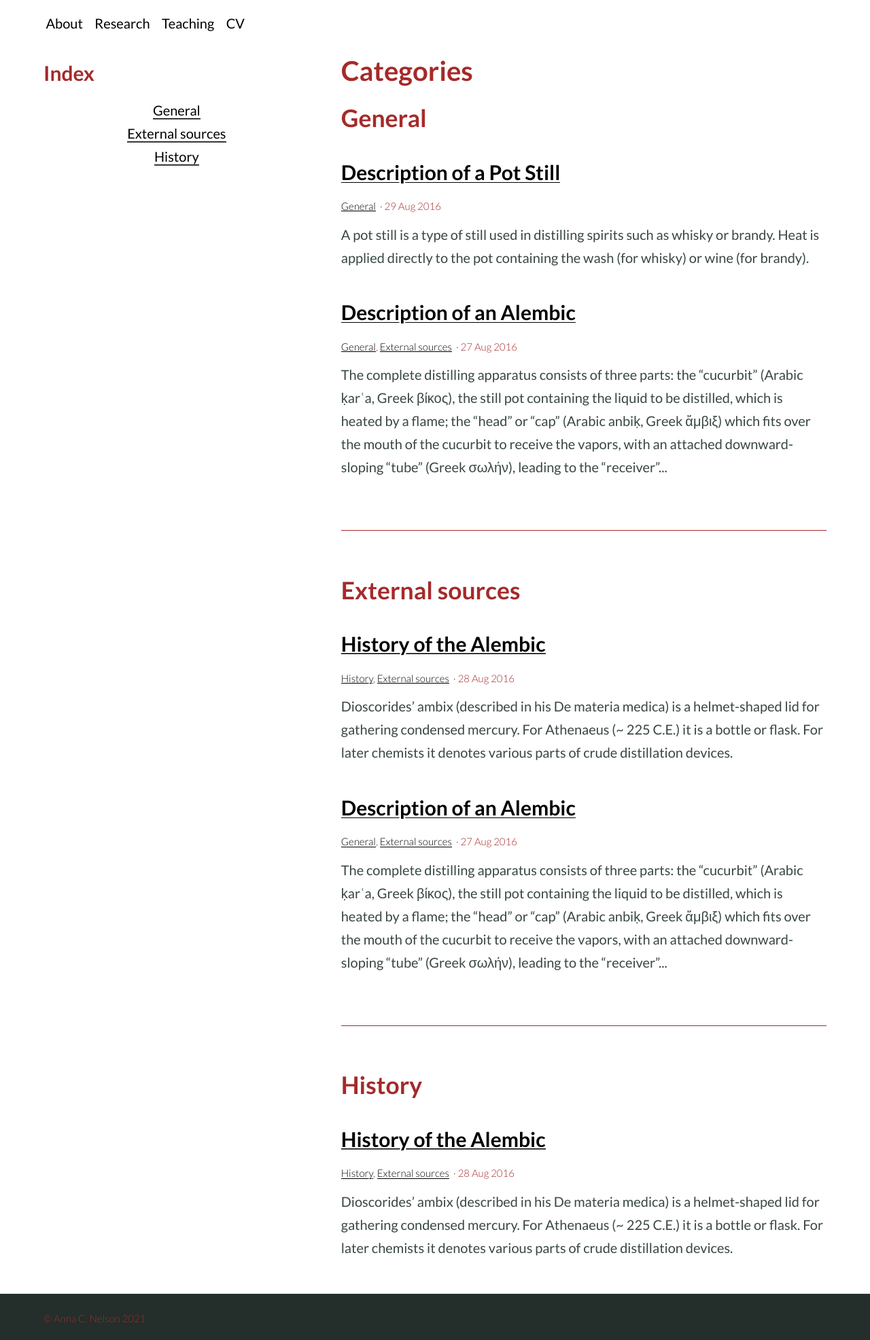
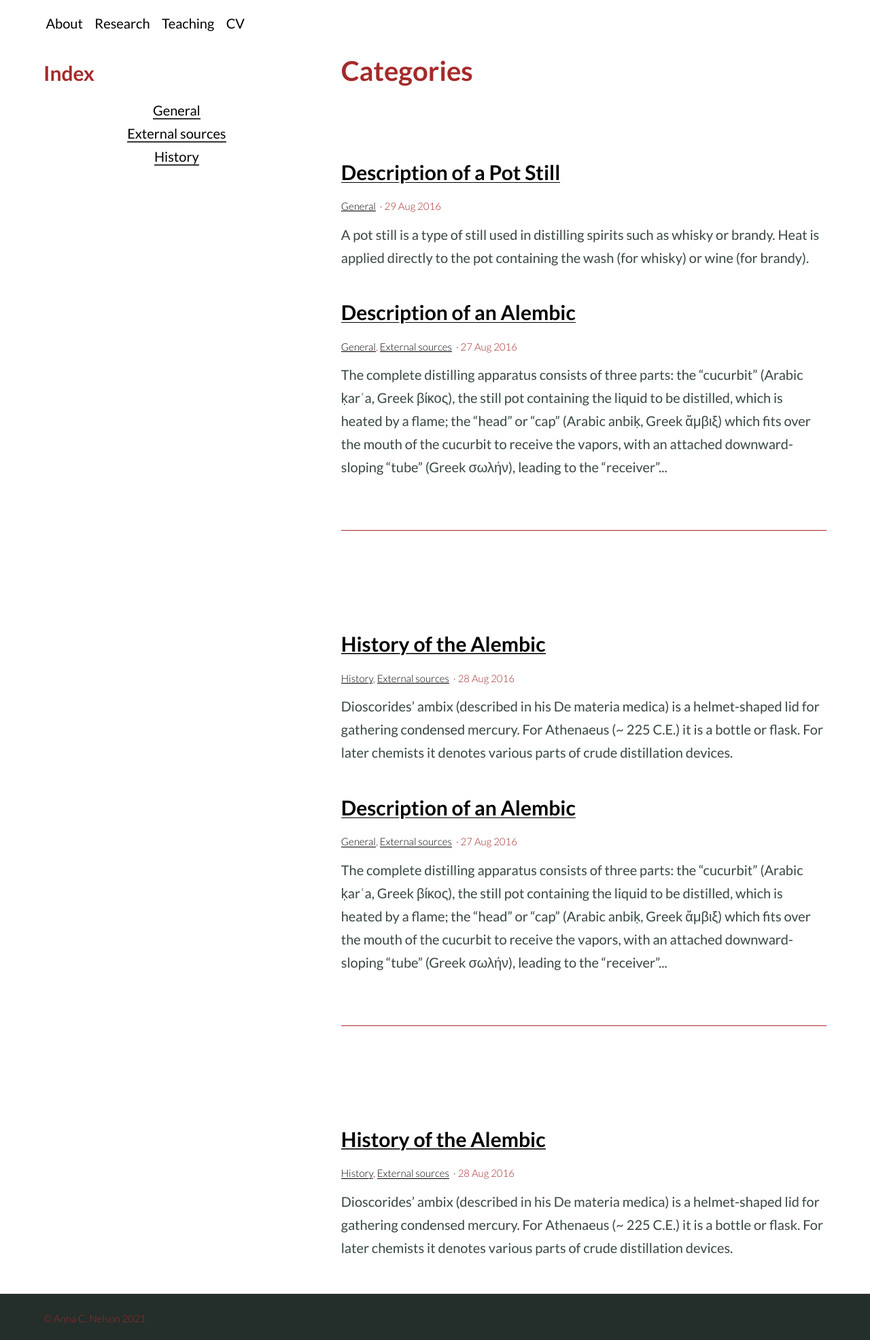
Before and after one commit to cheehantan/cheehantan.github.io, a Jekyll site: the page built from categories.md, in a window 1280 px wide. Shown: the whole page at 68% size. Built offline with Jekyll 4.4.1, drawn with Linux system fonts in a browser that asks for light colours.

Commit message:
Update _typography.scss

```diff
--- a/_sass/sassline-base/_typography.scss
+++ b/_sass/sassline-base/_typography.scss
@@ -58,8 +58,16 @@ a {
   }
 
   // Headings. OpenType ligatures, discretionary ligatures and lining figures enabled if available.
-  h1, h2, h3, h4, h5, h6 {
+  h1, h3, h4, h5, h6 {
     color: $headingColour;
+    font-family: unquote(map-get($headingtype, font-family));
+    font-feature-settings: 'dlig', 'liga', 'lnum', 'kern';
+    font-style: normal;
+    font-weight: map-get($headingtype, bold);
+  }
+
+    h2  {
+    color: $firstHeadingColour;
     font-family: unquote(map-get($headingtype, font-family));
     font-feature-settings: 'dlig', 'liga', 'lnum', 'kern';
     font-style: normal;
```
